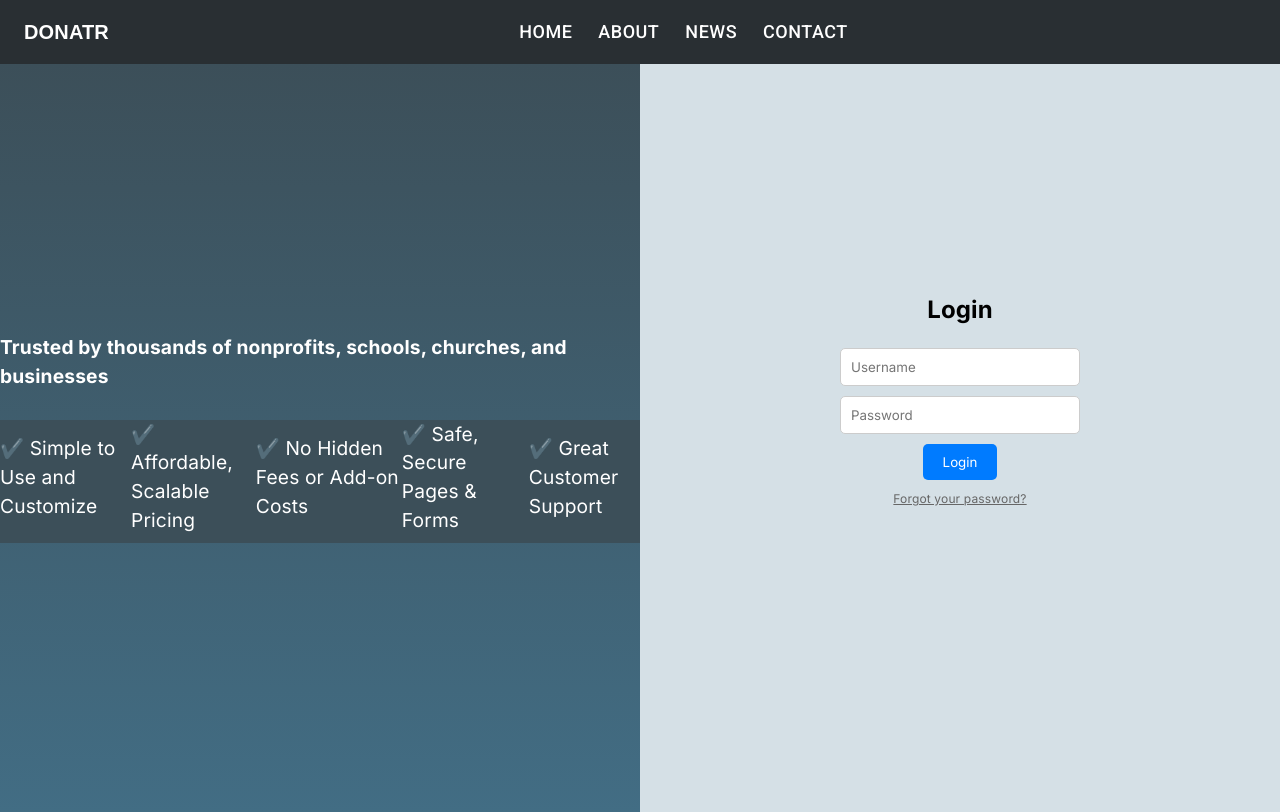
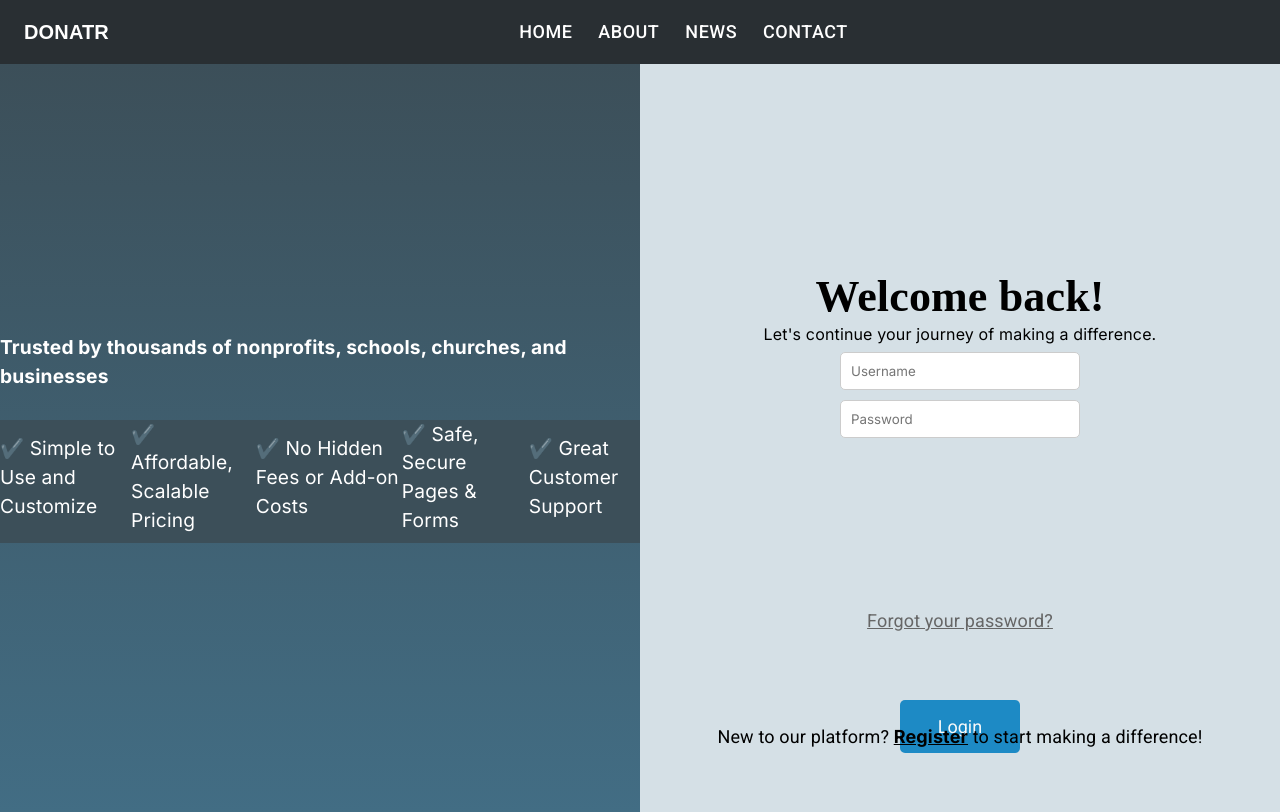
Before and after one commit to ahmedhussein107/DONATR, a React (Vite) app in the folder youth-like-fruits/: page /login in a window 1280 px wide. Built offline with nearby package versions, Linux system fonts and the light colour scheme.

Commit message:
update layout1 in LoginPage

```diff
--- a/youth-like-fruits/src/Loginpage/components/Layout1.jsx
+++ b/youth-like-fruits/src/Loginpage/components/Layout1.jsx
@@ -15,11 +15,13 @@ function Layout1() {
       justifyContent: 'center', // Center elements vertically within the layout
       padding: '200px', // Add some padding for aesthetics
     }}>
-      {/* Text at the top */}
-      <h2 style={{ color: 'black', marginBottom: '20px' }}>Login</h2>
+      <h2 style={{ color: 'black', marginBottom: '20px', position: 'absolute', top: '264px', fontSize: '44px', fontFamily: 'Josefin Sans' }}>Welcome back!</h2>
 
-      {/* Username field */}
-      <input
+
+      <p style={{ position: 'absolute', top: '322px', fontSize: '16px', fontFamily: 'Inter', textAlign: 'center' , color: '#000'}}>Let's continue your journey of making a difference.</p>
+
+        <input
+        id="username"
         type="text"
         placeholder="Username"
         style={{
@@ -31,8 +33,9 @@ function Layout1() {
         }}
       />
 
-      {/* Password field */}
+
       <input
+        id="password"
         type="password"
         placeholder="Password"
         style={{
@@ -44,24 +47,33 @@ function Layout1() {
         }}
       />
 
-      {/* Login button */}
+      <a href="#" style={{ position: 'absolute', top: '607px', fontSize: '18px', fontFamily: 'Roboto', color: '#666' }}>
+        Forgot your password?
+      </a>
+
       <button
         style={{
+          position: 'absolute',
+          top: '700px',
+          width: '120px',
+          height: '53px',
           padding: '10px 20px',
-          backgroundColor: '#007bff', // Blue button color
-          color: 'white',
+          backgroundColor: '#1D8AC5', // Blue button color
+          color: '#F9F9F9',
           border: 'none',
           borderRadius: '5px',
           cursor: 'pointer',
+          fontSize: '18px',
+          fontFamily: 'Roboto',
         }}
       >
         Login
       </button>
 
-      {/* "Forgot your password?" link */}
-      <a href="#" style={{ fontSize: '12px', color: '#666', marginTop: '10px' }}>
-        Forgot your password?
-      </a>
+      {/* "New to our platform? Register..." text */}
+      <p style={{ position: 'absolute', bottom: '50px', fontSize: '18px', fontFamily: 'Roboto', color: '#000', textAlign: 'center' }}>
+        New to our platform? <strong style={{ fontWeight: 'bold', textDecoration: 'underline' , color: '#000'}}>Register</strong> to start making a difference!
+      </p>
     </div>
   );
 }
```
